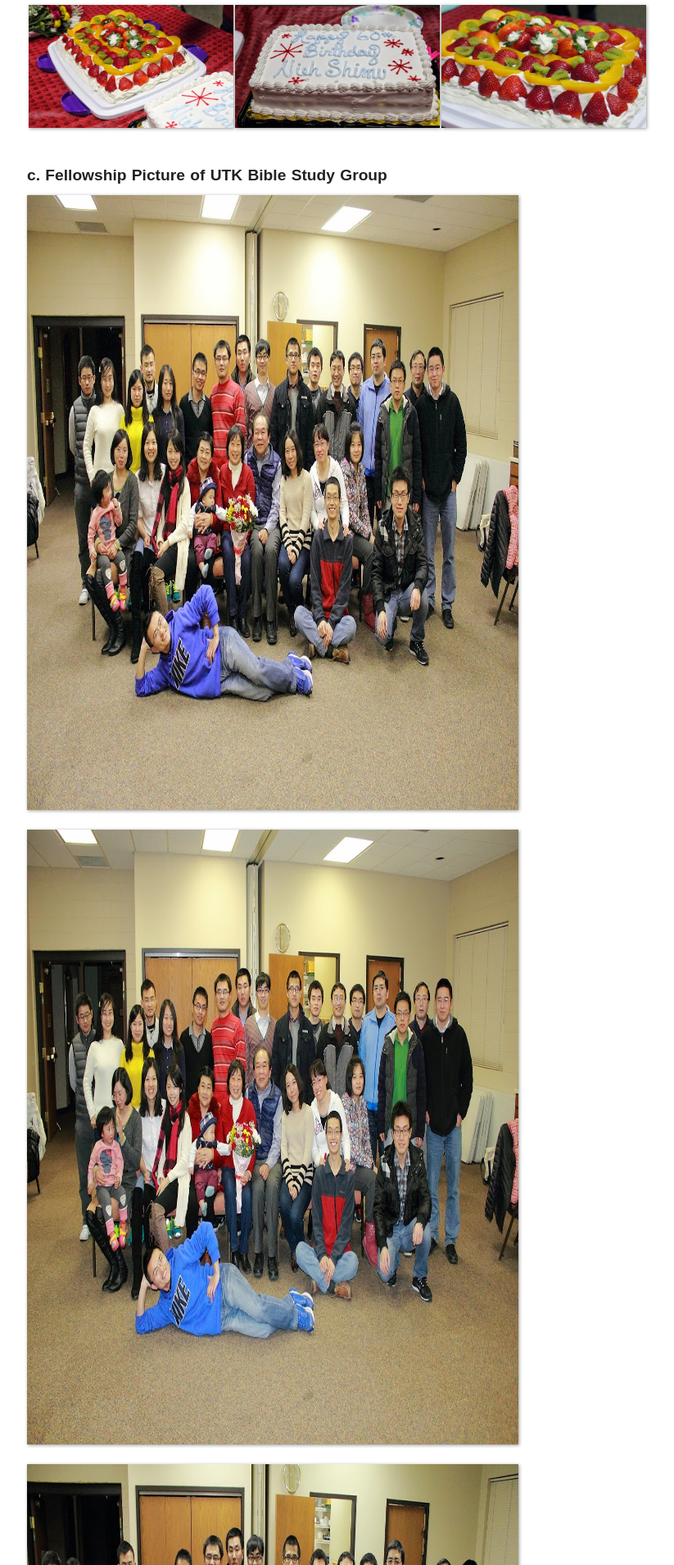
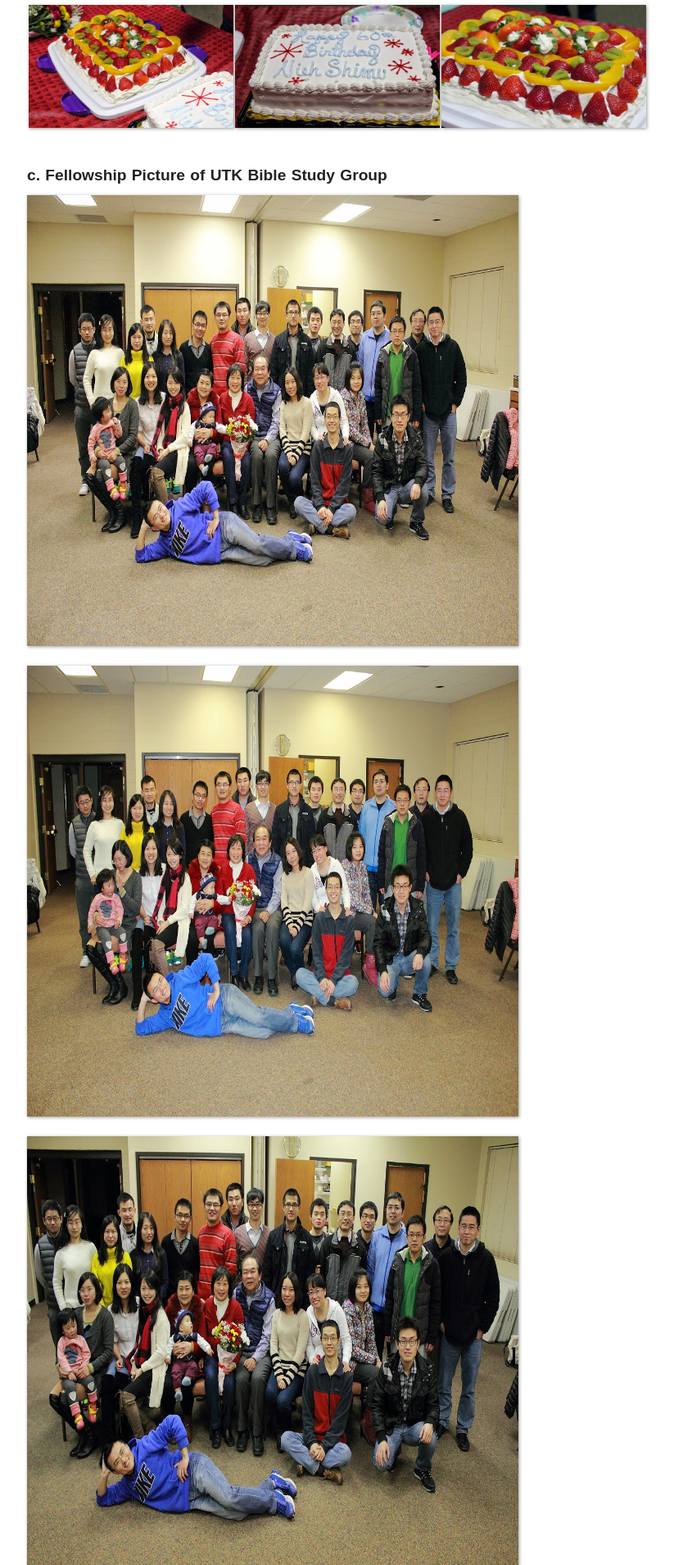
Before and after one commit to sjsprecious/sjsprecious.github.io, a Jekyll site: the page built from _posts/2015-03-06-UTK-BIBLE-STUDY-GROUP-EVENTS.md, in a window 1280 px wide. Shown: the part 573-2482 px from the top of the page at 82% size, without its empty margins (307-1130 px from the left). Built offline with Jekyll 4.4.1, drawn with Linux system fonts in a browser that asks for light colours; some web fonts are replaced; comment, search, counter and statistics services are not loaded.

Commit message:
event change5

```diff
--- a/_posts/2015-03-06-UTK-BIBLE-STUDY-GROUP-EVENTS.md
+++ b/_posts/2015-03-06-UTK-BIBLE-STUDY-GROUP-EVENTS.md
@@ -50,8 +50,8 @@
 
 ### c. Fellowship Picture of UTK Bible Study Group<br>
 
-<img src="/assets/images/2015/03/06/2015_knoxville51.png" alt="moves6" style="width: 850px; height: 750px;"/>
+<img src="/assets/images/2015/03/06/2015_knoxville51.png" alt="moves6" style="width: 850px; height: 550px;"/>
 
-<img src="/assets/images/2015/03/06/2015_knoxville52.png" alt="moves7" style="width: 850px; height: 750px;"/>
+<img src="/assets/images/2015/03/06/2015_knoxville52.png" alt="moves7" style="width: 850px; height: 550px;"/>
 
-<img src="/assets/images/2015/03/06/2015_knoxville55.png" alt="moves8" style="width: 850px; height: 750px;"/>
+<img src="/assets/images/2015/03/06/2015_knoxville55.png" alt="moves8" style="width: 850px; height: 550px;"/>
```
